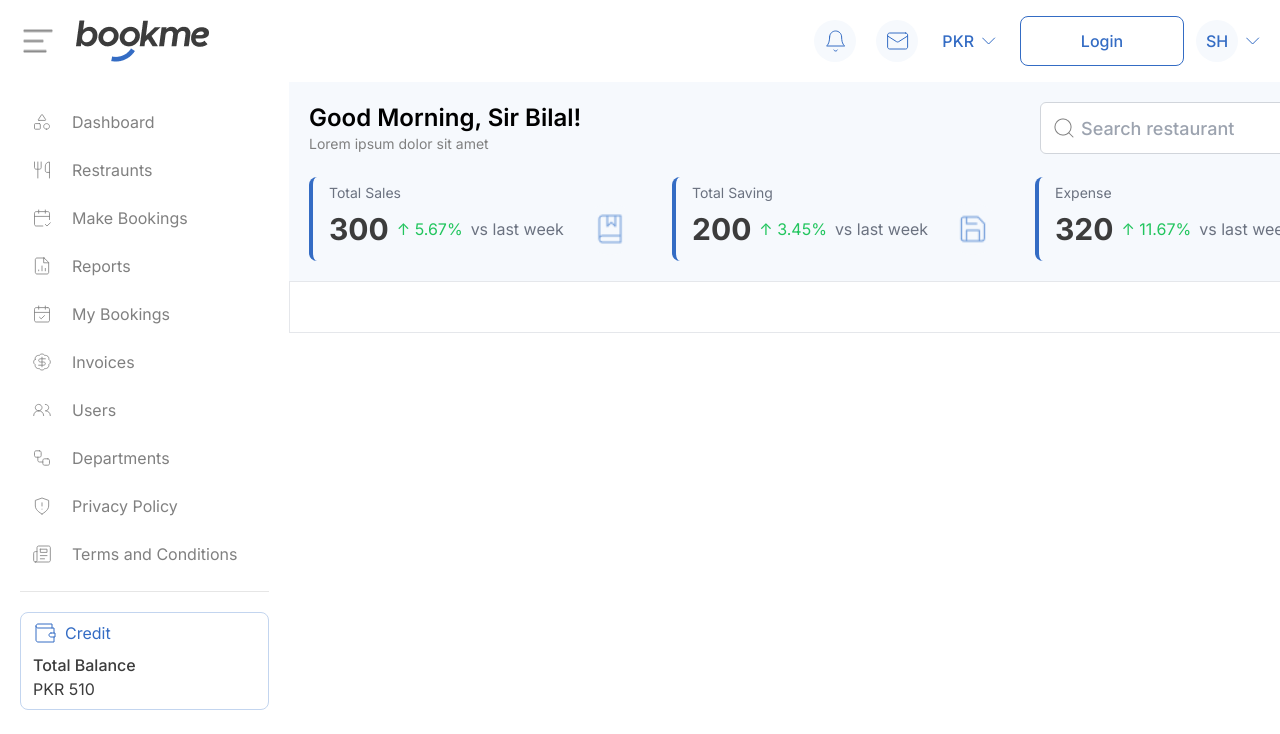
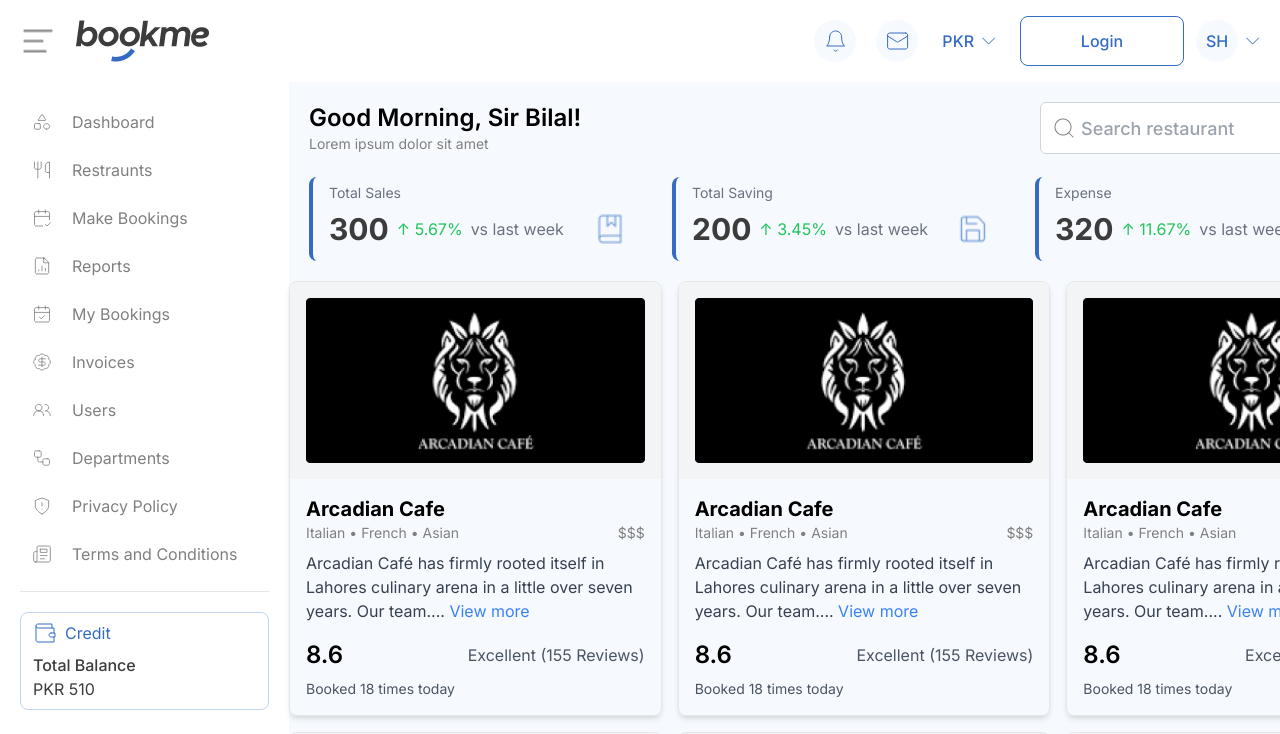
Before and after one commit to BilalHaider20/restaurant-portal, a Next.js app: page /en/listing in a window 1280 px wide. Shown: the top 734 px of the page. Built offline with nearby package versions, Linux system fonts and the light colour scheme.

Commit message:
added hotel card component

```diff
--- a/public/images/index.js
+++ b/public/images/index.js
@@ -1,9 +1,10 @@
 const images = {
     logo: require('./bookme-logo.png'),
-    searchIcon: require('./lisiting/search.png'),
-    dollarBadge: require('./lisiting/badge-dollar-sign.png'),
-    bookBadge: require('./lisiting/book-badge.png'),
-    saveBadge: require('./lisiting/save-badge.png'),
+    searchIcon: require('./listing/search.png'),
+    dollarBadge: require('./listing/badge-dollar-sign.png'),
+    bookBadge: require('./listing/book-badge.png'),
+    saveBadge: require('./listing/save-badge.png'),
+    hotel:require('./listing/hotel.png'),
 }
 
 export default images
--- a/src/app/[locale]/listing/page.jsx
+++ b/src/app/[locale]/listing/page.jsx
@@ -1,8 +1,9 @@
 import React from "react";
 import WelcomeStats from "../../components/WelcomeStats"
+import HotelCard from "../../components/HotelCard"
 const Listing = () => {
   return (
-   <div>
+   <div className="bg-bg-highlight">
       <WelcomeStats
       userName="Sir Bilal"
       totalSales={300}
@@ -12,6 +13,28 @@ const Listing = () => {
       savingsChange="3.45%"
       expensesChange="11.67%"
     />
+    <div className="grid sm:grid-cols-2 md:grid-cols-3 gap-4">
+        <HotelCard />
+        <HotelCard />
+        <HotelCard />
+        <HotelCard />
+        <HotelCard />
+        <HotelCard />
+    </div>
+    {/* <div className="flex flex-wrap -mx-2">
+        <div className="w-full sm:w-1/2 md:w-1/3 px-2 mb-4">
+          <HotelCard />
+        </div>
+        <div className="w-full sm:w-1/2 md:w-1/3 px-2 mb-4">
+          <HotelCard />
+        </div>
+        <div className="w-full sm:w-1/2 md:w-1/3 px-2 mb-4">
+          <HotelCard />
+        </div>
+        <div className="w-full sm:w-1/2 md:w-1/3 px-2 mb-4">
+          <HotelCard />
+        </div>
+      </div> */}
    </div>
   );
 };
--- /dev/null
+++ b/src/app/components/HotelCard.jsx
@@ -0,0 +1,34 @@
+import React from "react";
+import Image from "next/image";
+import images from "../../../public/images/index";
+
+const HotelCard = () => {
+  return (
+    <div className="max-w-sm rounded-lg border border-gray-200 shadow-md overflow-hidden">
+      <div className="bg-gray-100 p-4 text-center">
+        <Image src={images.hotel} alt="" className="w-full h-auto" />
+      </div>
+      <div className="p-4">
+        <h2 className="text-xl font-bold">Arcadian Cafe</h2>
+        <div className="flex justify-between text-gray-80 font-normal text-sm">
+          <p>
+            Italian • French • Asian
+          </p>
+          <p>$$$</p>
+        </div>
+        <p className="mt-2 text-gray-700">
+          Arcadian Café has firmly rooted itself in Lahores culinary arena in a
+          little over seven years. Our team....
+          <span className="text-blue-500 cursor-pointer"> View more</span>
+        </p>
+        <div className="flex justify-between items-center mt-4">
+          <span className="text-2xl font-semibold">8.6</span>
+          <span className="text-gray-600">Excellent (155 Reviews)</span>
+        </div>
+        <p className="mt-2 text-gray-600 text-sm">Booked 18 times today</p>
+      </div>
+    </div>
+  );
+};
+
+export default HotelCard;
```
Also changed, not shown: public/images/listing/hotel.png (added).
